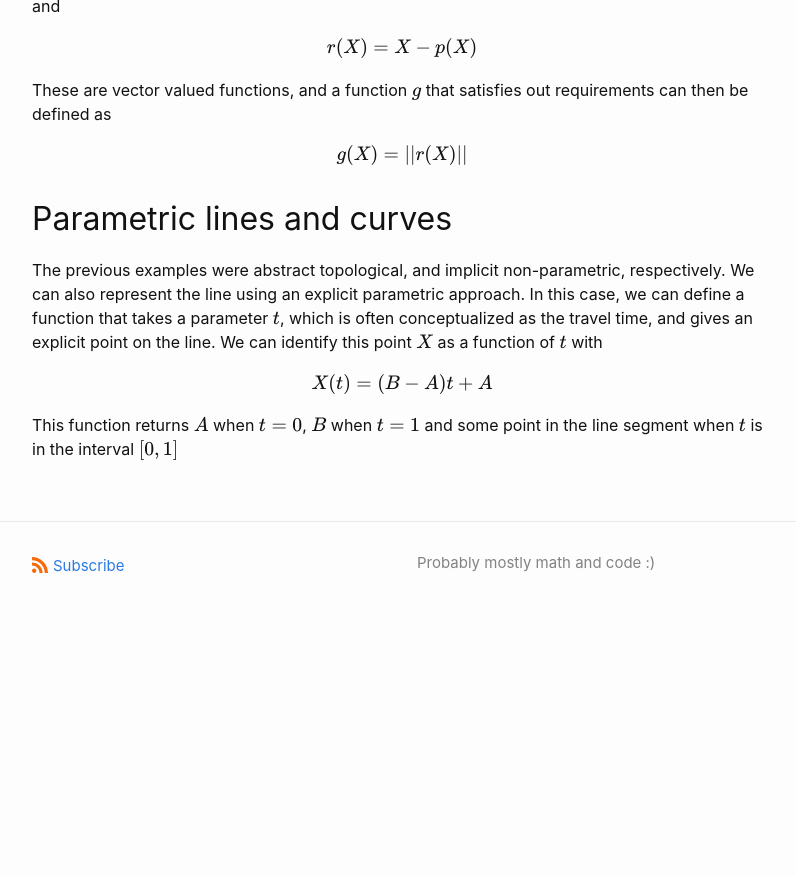
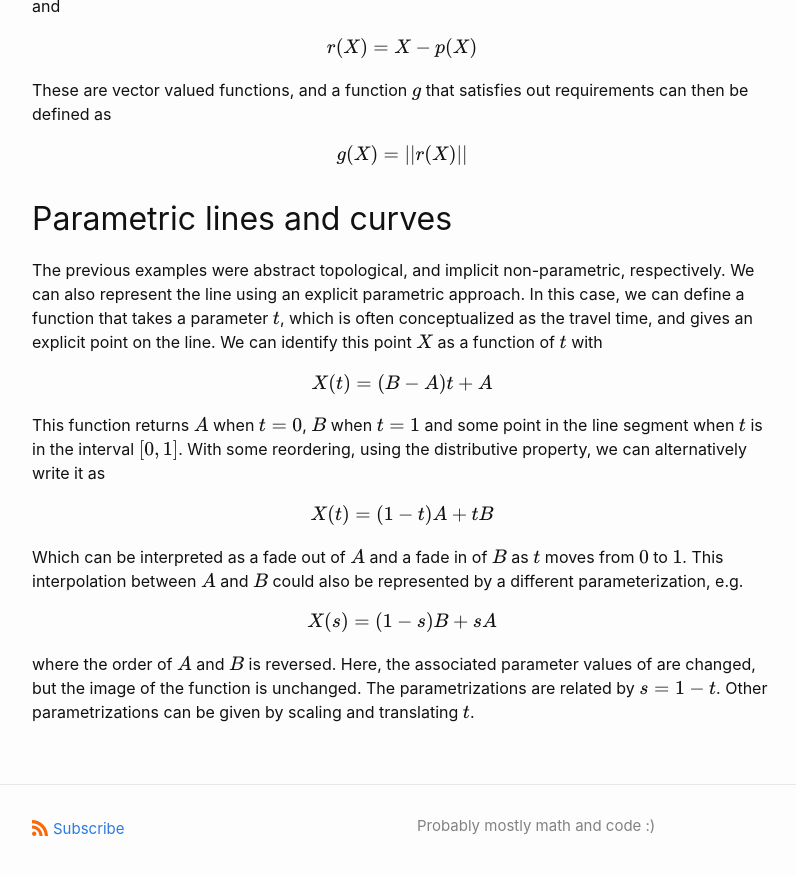
Before and after one commit to torgeiba/torgeiba.github.io, a Jekyll site: the page built from _posts/2022-09-10-polynomial-interpolation.md, in a window 1280 px wide and 900 px high, scrolled down 1041 px. Shown: the top 875 px of the window, without its empty margins (238-1034 px from the left). Built offline with Jekyll 4.4.1, drawn with Linux system fonts in a browser that asks for light colours; our own code applies the rules of GitHub Pages for plain Markdown files; formulas are drawn with MathJax 3; before the commit the page ends 1679 px from its top, so only the background shows below that.

Commit message:
Update 2022-09-10-polynomial-interpolation.md

```diff
--- a/_posts/2022-09-10-polynomial-interpolation.md
+++ b/_posts/2022-09-10-polynomial-interpolation.md
@@ -42,4 +42,15 @@ We can also represent the line using an explicit parametric approach. In this ca
 
 $$X(t) = (B - A) t + A$$
 
-This function returns $A$ when $t = 0$, $B$ when $t = 1$ and some point in the line segment when $t$ is in the interval $[0, 1]$
+This function returns $A$ when $t = 0$, $B$ when $t = 1$ and some point in the line segment when $t$ is in the interval $[0, 1]$.
+With some reordering, using the distributive property, we can alternatively write it as
+
+$$X(t) = (1 - t)A + tB$$
+
+Which can be interpreted as a fade out of $A$ and a fade in of $B$ as $t$ moves from $0$ to $1$.
+This interpolation between $A$ and $B$ could also be represented by a different parameterization, e.g.
+
+$$X(s) = (1 - s)B + sA$$
+
+where the order of $A$ and $B$ is reversed. Here, the associated parameter values of are changed, but the image of the function is unchanged.
+The parametrizations are related by $s = 1 - t$. Other parametrizations can be given by scaling and translating $t$.
```
